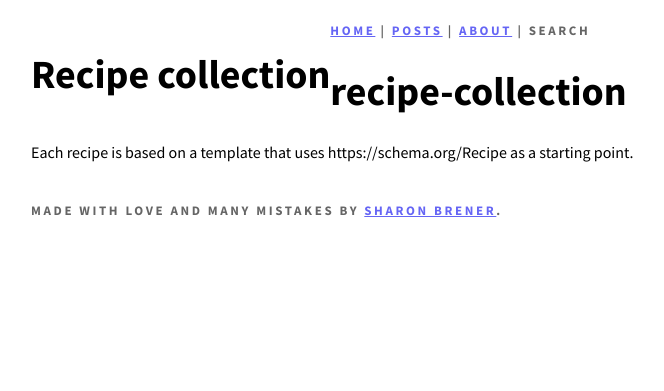
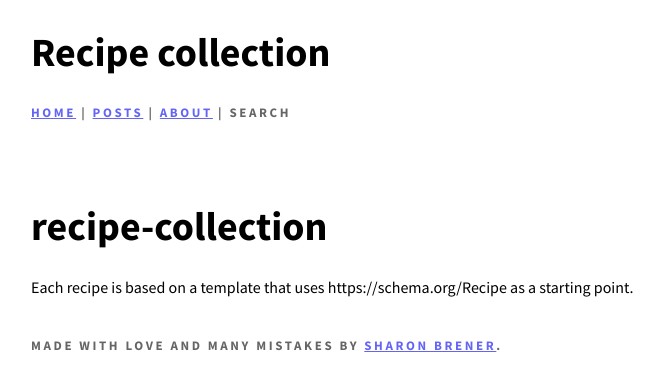
Before and after one commit to scottgallant/recipe-collection, a Jekyll site: the page built from README.md, in a window 1280 px wide. Shown: the top 391 px of the page, without its empty margins (239-903 px from the left). Built offline with Jekyll 4.4.1, drawn with Linux system fonts in a browser that asks for light colours; our own code applies the rules of GitHub Pages for plain Markdown files.

Commit message:
header margin-bottom

```diff
--- a/_layouts/default.html
+++ b/_layouts/default.html
@@ -20,9 +20,9 @@
     </header>
 
     <div class="content">
+      {{ content }}
       {{ title }}
       {{ tags }}
-      {{ content }}
     </div>
 
     <footer>
--- a/css/style.css
+++ b/css/style.css
@@ -35,11 +35,16 @@ h5 {
 
 
 /* 02 HEADER + FOOTER */
-.header-content {
-	float: left;
-}
-.main-nav {
-}
+
+header {
+	margin-bottom: 80px;
+	}
+
 .footer-content {
 	margin-top: 40px;
-}
+	}
+
+/* unused classes:
+	.header-content
+	.main-nav
+*/
```
